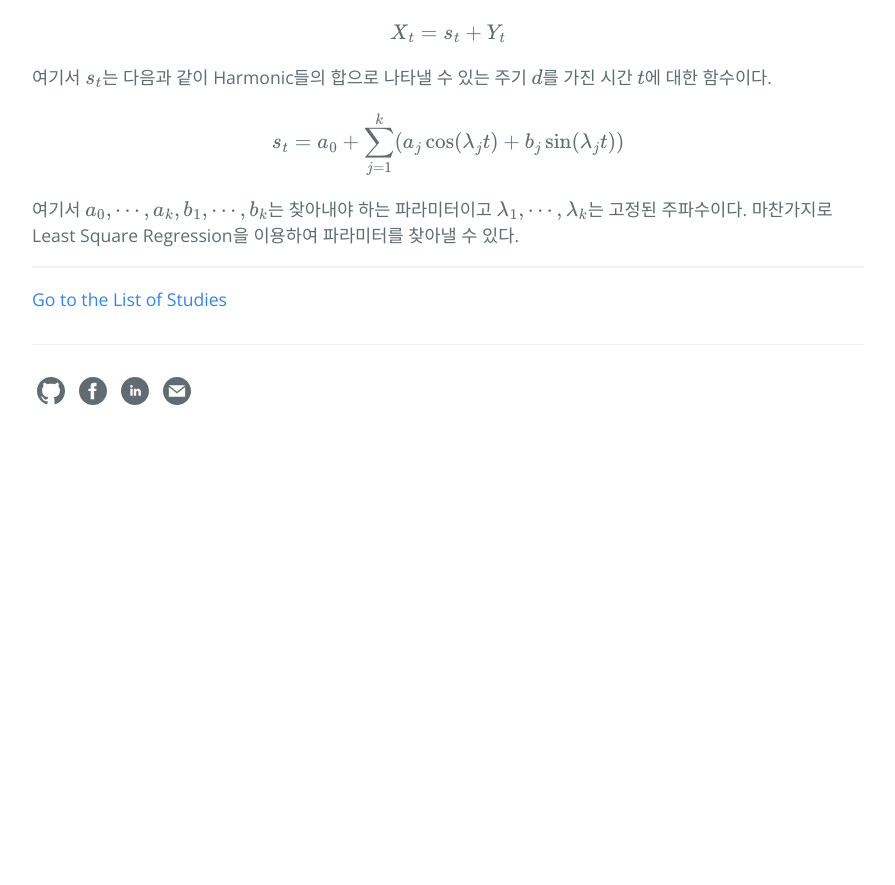
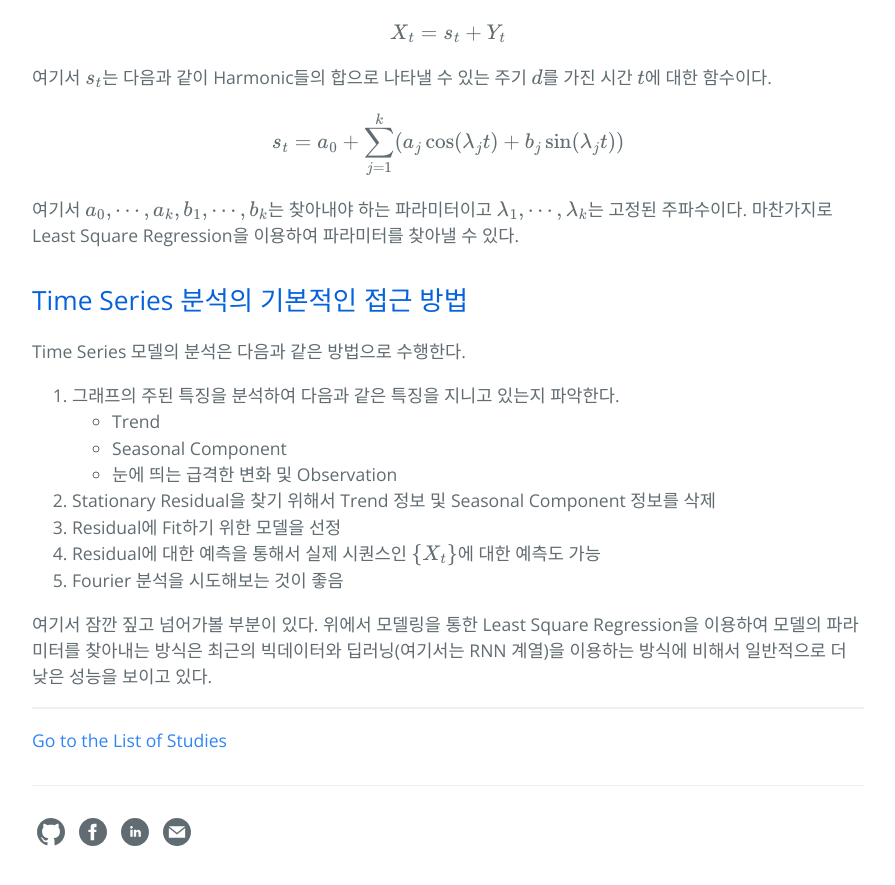
Before and after one commit to hcnoh/hcnoh.github.io, a Jekyll site: the page built from _posts/2019-02-02-time-series-analysis-ch01.md, in a window 1280 px wide and 900 px high, scrolled down 1818 px. Shown: the top 885 px of the window, without its empty margins (192-1087 px from the left). Built offline with Jekyll 4.4.1, drawn with Linux system fonts in a browser that asks for light colours; formulas are drawn with MathJax 3; comment, search, counter and statistics services are not loaded; before the commit the page ends 2277 px from its top, so only the background shows below that.

Commit message:
Update 2019-02-02-time-series-analysis-ch01.md

```diff
--- a/_posts/2019-02-02-time-series-analysis-ch01.md
+++ b/_posts/2019-02-02-time-series-analysis-ch01.md
@@ -56,3 +56,16 @@ $$X_t = s_t + Y_t$$
 $$s_t = a_0 + \sum_{j=1}^k(a_j \cos(\lambda_j t) + b_j \sin(\lambda_j t))$$
 
 여기서 $$a_0,\cdots, a_k, b_1,\cdots, b_k$$는 찾아내야 하는 파라미터이고 $$\lambda_1,\cdots, \lambda_k$$는 고정된 주파수이다. 마찬가지로 Least Square Regression을 이용하여 파라미터를 찾아낼 수 있다.
+
+## Time Series 분석의 기본적인 접근 방법
+Time Series 모델의 분석은 다음과 같은 방법으로 수행한다.
+1. 그래프의 주된 특징을 분석하여 다음과 같은 특징을 지니고 있는지 파악한다.
+  - Trend
+  - Seasonal Component
+  - 눈에 띄는 급격한 변화 및 Observation
+2. Stationary Residual을 찾기 위해서 Trend 정보 및 Seasonal Component 정보를 삭제
+3. Residual에 Fit하기 위한 모델을 선정
+4. Residual에 대한 예측을 통해서 실제 시퀀스인 $$\{X_t\}$$에 대한 예측도 가능
+5. Fourier 분석을 시도해보는 것이 좋음
+
+여기서 잠깐 짚고 넘어가볼 부분이 있다. 위에서 모델링을 통한 Least Square Regression을 이용하여 모델의 파라미터를 찾아내는 방식은 최근의 빅데이터와 딥러닝(여기서는 RNN 계열)을 이용하는 방식에 비해서 일반적으로 더 낮은 성능을 보이고 있다.
```
